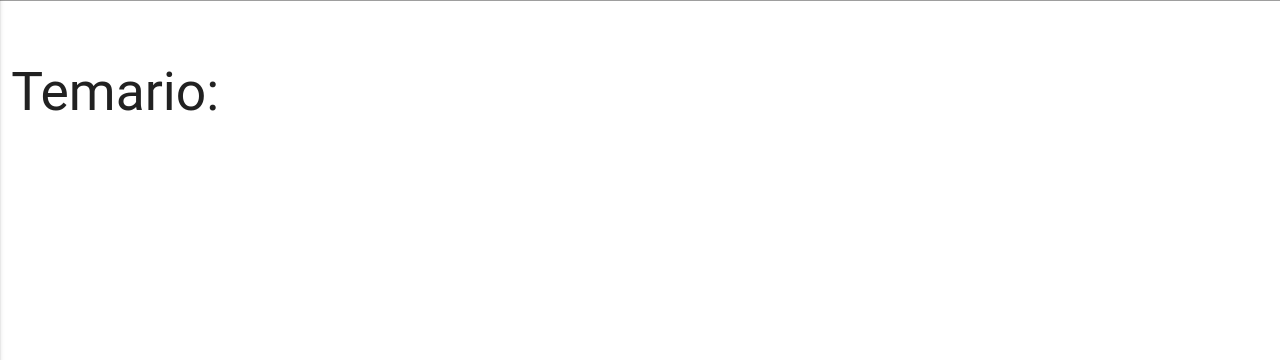
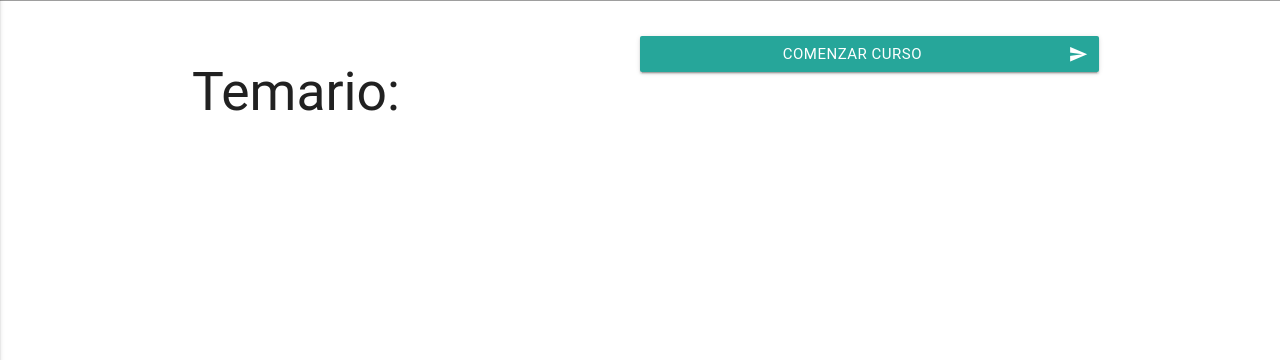
Before and after one commit to DeividZavala/ya_pase, a Django app: page /cursos/1 in a window 1280 px wide; the page is wider, and only the part inside the window is pictured. Shown: the part 440-800 px from the top of that part. Run offline with Django 3.2, Linux system fonts and the light colour scheme; data comes from the database, SQL or seed files in the repository; some libraries are stand-ins or nearby versions; some web fonts are replaced.

Commit message:
Arregle unos bugs de javascript y se agregaron chips

```diff
--- a/cursos/templates/cursos/curso.html
+++ b/cursos/templates/cursos/curso.html
@@ -5,21 +5,44 @@
 
 <section class="section grey row">
 
-<article class="col s12 m6 offset-l1" id="trailer">
+<article class="col s12 m6 push-m3" id="trailer">
 
   <div class="video-container">
         <iframe width="" height="" src="{{curso.video_link}}" frameborder="0" allowfullscreen></iframe>
       </div>
 
 </article>
+<div class="col s12 m6 push-m3">
+  <div class="chip">
+    <img src="{{MEDIA_URL}}{{user.userprofile.photo}}" alt="Contact Person">
+    Sven Ramos
+  </div>
+  <br/><br/>
+  <div class="chip">
+    100 lugares
+    <i class="material-icons">recent_actors</i>
+  </div>
+  <br/><br/>
+  <div class="chip">
+    90 dias
+    <i class="material-icons">today</i>
+  </div>
+
+</div>
 </section>
-<section class="section row">
+<section class="section container">
 
 
 
 
-<div class="col s12 l10 container"id="temario">
-<h2>Temario:</h2>
+<div class="col s12 l10"id="temario">
+<div class="row">
+<h2 class="col m6">Temario:
+</h2>
+<button class="col m6 btn waves-effect waves-light" type="submit" name="action">Comenzar Curso
+    <i class="material-icons right">send</i>
+  </button>
+  </div>
 
   <ul class="collapsible popout" data-collapsible="expandable">
 
@@ -30,9 +53,9 @@
       {{tema.titulo}}
       </div>
       <div class="collapsible-body">
-      <ul class="">
+      <ul class="collection">
       {%for clase in tema.subtemas.all%}
-      <a href="{%url 'show_clase' curso.id clase.id%}"><li><i class="material-icons">play_circle_outline</i>
+      <a href="{%url 'show_clase' curso.id clase.id%}"><li class="collection-item"><i class="material-icons">play_circle_outline</i>
       {{clase}}</li></a>
       {%endfor%}
       </ul>
@@ -49,25 +72,24 @@
 
 </section>
 
+     {%endblock content%}
 
+     {%block scripts%}
+     <!--Jquery-->
+<script src="https://ajax.googleapis.com/ajax/libs/jquery/2.1.3/jquery.min.js">
+</script>
+<!-- Compiled and minified JavaScript -->
+<script src="https://cdnjs.cloudflare.com/ajax/libs/materialize/0.97.3/js/materialize.min.js">
+</script>
+ <script src="{% static 'js/script.js' %}">
+ </script>
+<script>
+ $(document).ready(function(){
 
-
-
-  <!--Jquery-->
-<script src="https://ajax.googleapis.com/ajax/libs/jquery/2.1.3/jquery.min.js"></script>
-<!-- Compiled and minified JavaScript -->
-  <script src="https://cdnjs.cloudflare.com/ajax/libs/materialize/0.97.3/js/materialize.min.js"></script>
-
-<script>
-<script>
-   $(document).ready(function(){
-
-
-  $('.collapsible').collapsible({
-    accordion : false // A setting that changes the collapsible behavior to expandable instead of the default accordion style
-    });
+  $(".button-collapse").sideNav();
+  $('.modal-trigger').leanModal();
 
   });
+
 </script>
-
-     {%endblock content%}
+     {%endblock scripts%}
--- a/templates/basecursos.html
+++ b/templates/basecursos.html
@@ -63,7 +63,7 @@
 {% block content %}
 {% endblock%}
 
-
+{%block scripts%}
 <!--Jquery-->
 <script src="https://ajax.googleapis.com/ajax/libs/jquery/2.1.3/jquery.min.js"></script>
 <!-- Compiled and minified JavaScript -->
@@ -83,5 +83,7 @@
 
 
 </script>
+
+{%endblock scripts%}
 </body>
 </html>
```
